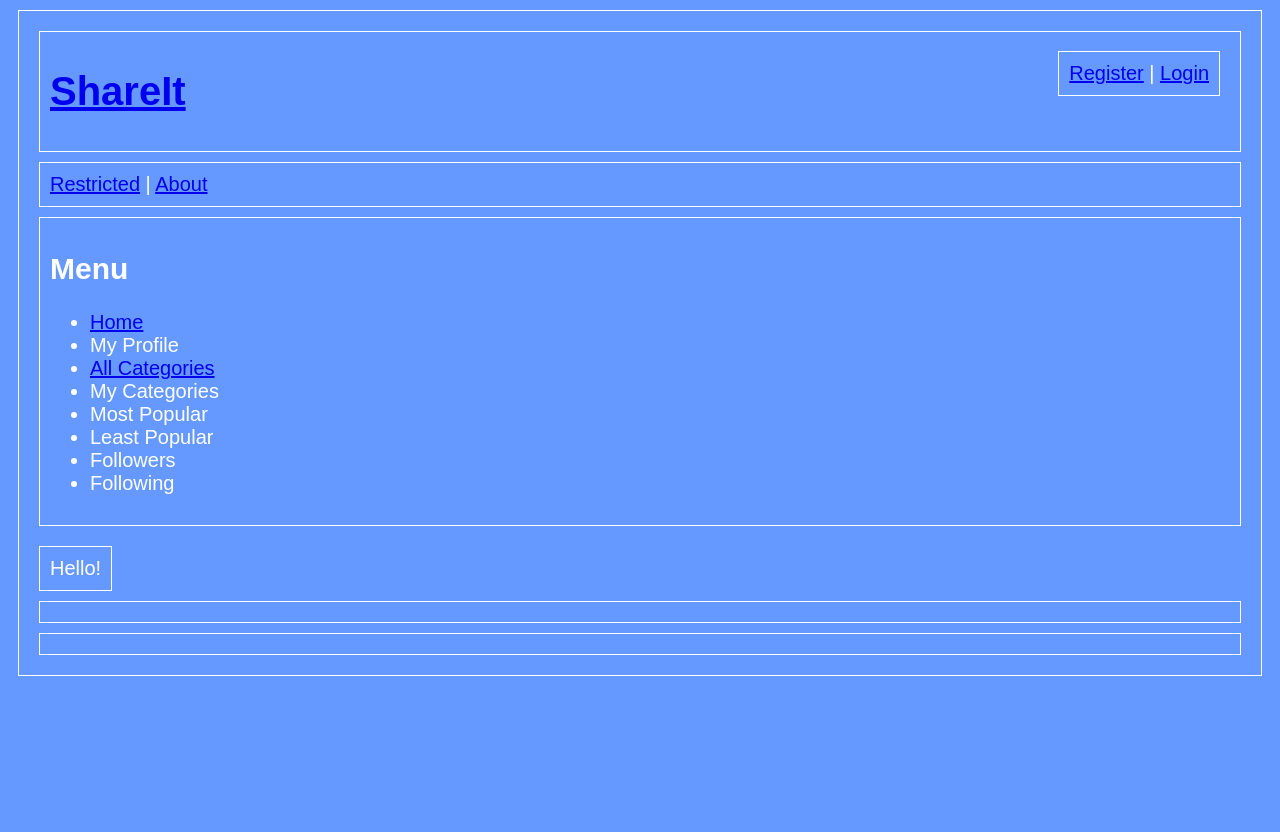
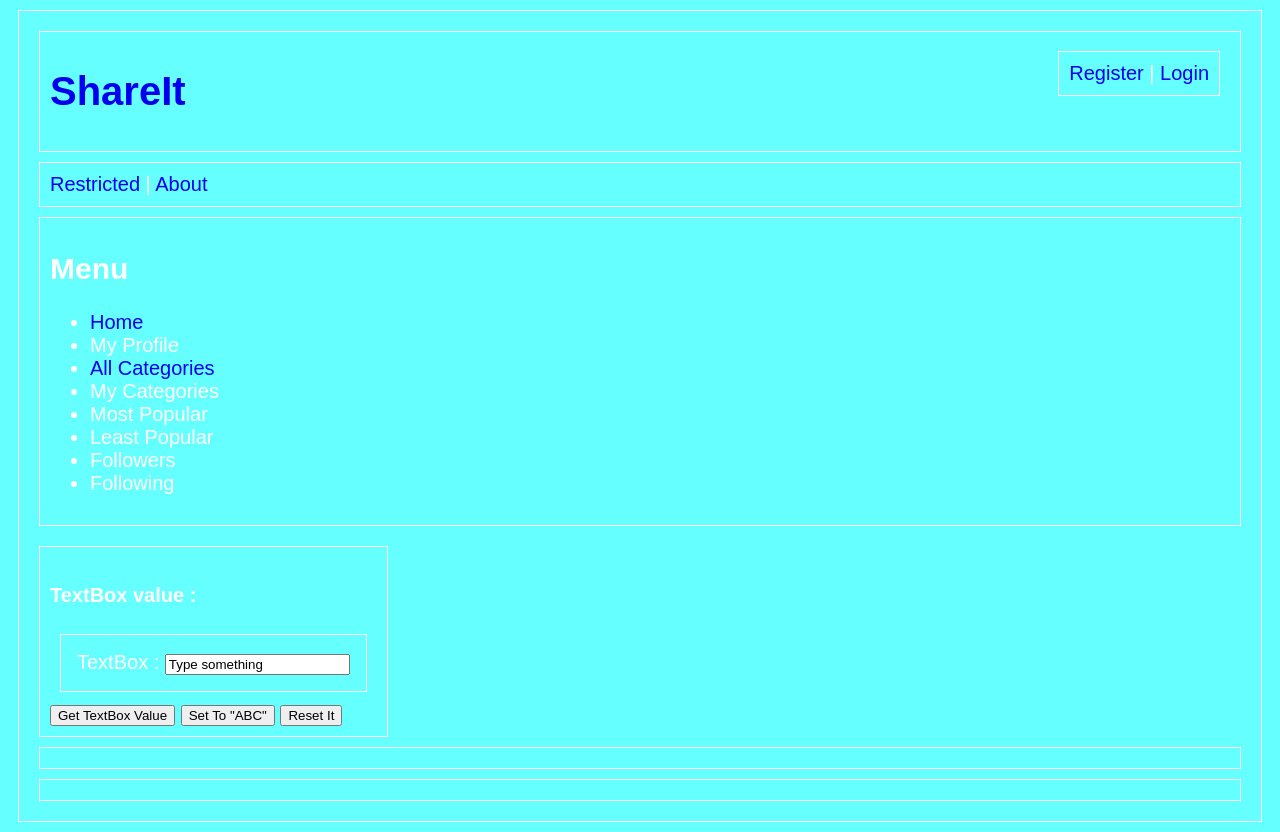
Before and after one commit to Snikket/shareit, a Django app: page /shareit/ in a window 1280 px wide. Before the commit the page ends 676 px from the top, so only its background shows below. Run offline with Django 3.2, Linux system fonts and the light colour scheme; parts of the project's set-up code (start-up, migrations or seed data) failed here and were passed over; some libraries are stand-ins or nearby versions.

Commit message:
playing about with jquery, trying to get a textbox

```diff
--- a/shareit_project/static/css/basic/basic.css
+++ b/shareit_project/static/css/basic/basic.css
@@ -1,14 +1,16 @@
 body
 {
-	background-color: #6699FF;
+	background-color:#66FFFF;
 	color:#FFFFFF;
 	font: 20px bold ariel,sans-serif;
 }
-p
-{
+p{
 	color:#000000;
 }
-
+a
+{
+        text-decoration: none;
+}
 div
 {
         border-style:solid;
@@ -34,5 +36,5 @@ div
 {
 	float:right;
 		position:relative;
-top: -100px;
+	top:-100px
 }
--- a/shareit_project/templates/shareit/home.html
+++ b/shareit_project/templates/shareit/home.html
@@ -1,5 +1,21 @@
+<!DOCTYPE html>
 <HTML>
 <HEADER><TITLE>ShareIt!</TITLE></HEADER>
+
+<head>
+<script src="http://code.jquery.com/jquery-1.9.1.min.js"></script>
+<script src="http://code.jquery.com/jquery-migrate-1.1.1.min.js"></script>
+<script src="//ajax.googleapis.com/ajax/libs/jquery/1.8.3/jquery.min.js"></script>
+
+<script>
+$(document).ready(function(){
+  $("button").click(function(){
+    $('#post').html($('input:textbox').val());
+  });
+});
+</script>
+</head>
+
 <BODY>
 
 {% extends 'shareit/base.html' %}
@@ -20,7 +36,44 @@
 
 {% block content %}
 
-	Hello!
+<script type="text/javascript" src="jquery-1.3.2.min.js"></script>
+
+</head>
+
+<body>
+
+<h4>TextBox value : <label id="msg"></label></h4>
+
+<div style="padding:16px;">
+	TextBox : <input type="textbox" value="Type something"></input>
+</div>
+
+<button id="Get">Get TextBox Value</button>
+<button id="Set">Set To "ABC"</button>
+<button id="Reset">Reset It</button>
+
+<script type="text/javascript">
+    $("button:#Get").click(function () {
+
+	$('#msg').html($('input:textbox').val());
+
+    });
+
+    $("button:#Reset").click(function () {
+
+	$('#msg').html("");
+	$('input:textbox').val("");
+
+    });
+
+    $("button:#Set").click(function () {
+
+	$('input:textbox').val("ABC");
+	$('#msg').html($('input:textbox').val());
+
+    });
+
+</script>
 
 {% endblock %}
 
```
Lines whose indentation alone changed are shown as unchanged.
